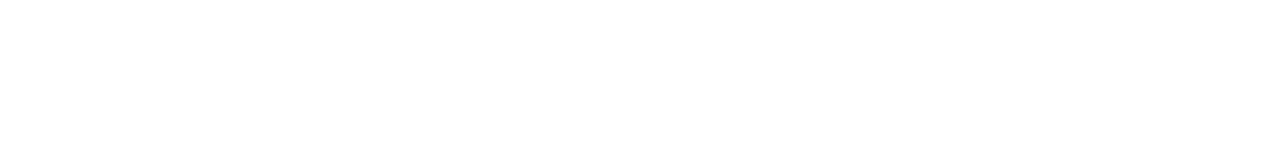
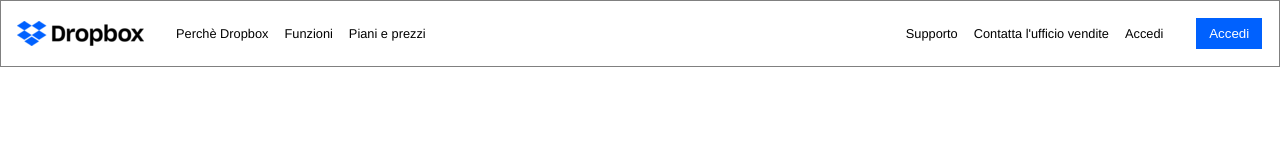
Before and after one commit to asiavenditti/htmlcss-dropbox, a plain HTML site: page index.html in a window 1280 px wide. Drawn offline with Linux system fonts and the light colour scheme.

Commit message:
add header and navigation structure to index.html; update style.css for layout and styling

```diff
--- a/css/style.css
+++ b/css/style.css
@@ -1,5 +1,117 @@
+/* CSS Reset */
 * {
     margin: 0;
     padding: 0;
     box-sizing: border-box;
 }
+
+/* Debug */
+
+[class^="col"] {
+    border: 1px dashed black
+}
+
+
+
+/* Colors */
+
+:root {
+    --bg-jumbotron: #b4d0e6;
+    --bg-btn: #0061fe;
+}
+
+
+
+
+/* Utils */
+
+.container {
+    max-width: 1200px;
+    margin: 0 auto;
+}
+
+.d-flex {
+    display: flex;
+}
+
+
+/* Generics */
+
+body {
+    font-family: Helvetica, sans-serif;
+    border: 1px solid gray;
+
+}
+
+a {
+    text-decoration: none;
+    color: black;
+    font-size: 0.8rem;
+}
+
+
+ul {
+    gap: 0 1rem;
+
+}
+
+
+li {
+
+    list-style: none;
+}
+
+.btn {
+    padding: 0.5rem 0.8rem;
+    background-color: var(--bg-btn);
+    border: 1px solid white;
+    color: white;
+
+}
+
+img {
+    max-width: 100%;
+}
+
+/* Header */
+
+header {
+
+    padding: 1rem;
+
+    li {
+        font-size: 0.8rem;
+    }
+}
+
+.navbar {
+    width: 100%;
+    align-items: center;
+    justify-content: space-between;
+}
+
+.header-left {
+    width: 100%;
+    align-items: center;
+    justify-content: flex-start;
+    gap: 2rem;
+}
+
+.header-left ul {
+
+    width: 100%;
+
+}
+
+.header-right {
+    width: 100%;
+    justify-content: flex-end;
+    align-items: center;
+    gap: 2rem;
+
+    ul {
+        justify-content: flex-end;
+    }
+
+
+}
--- a/index.html
+++ b/index.html
@@ -9,6 +9,27 @@
 </head>
 
 <body>
+    <header>
+
+        <nav class="navbar d-flex">
+            <div class="header-left d-flex">
+                <img src="img/logo-small.png" alt="Dropbox">
+                <ul class="d-flex">
+                    <li><a href="#">Perchè Dropbox</a></li>
+                    <li><a href="#">Funzioni</a></li>
+                    <li><a href="#">Piani e prezzi</a></li>
+                </ul>
+                <div class="header-right d-flex">
+                    <ul class="d-flex">
+                        <li><a href="#">Supporto</a></li>
+                        <li><a href="#">Contatta l'ufficio vendite</a></li>
+                        <li><a href="#">Accedi</a></li>
+                    </ul>
+                    <button class="btn"> Accedi </button>
+                </div>
+            </div>
+        </nav>
+    </header>
 
 </body>
 
```
